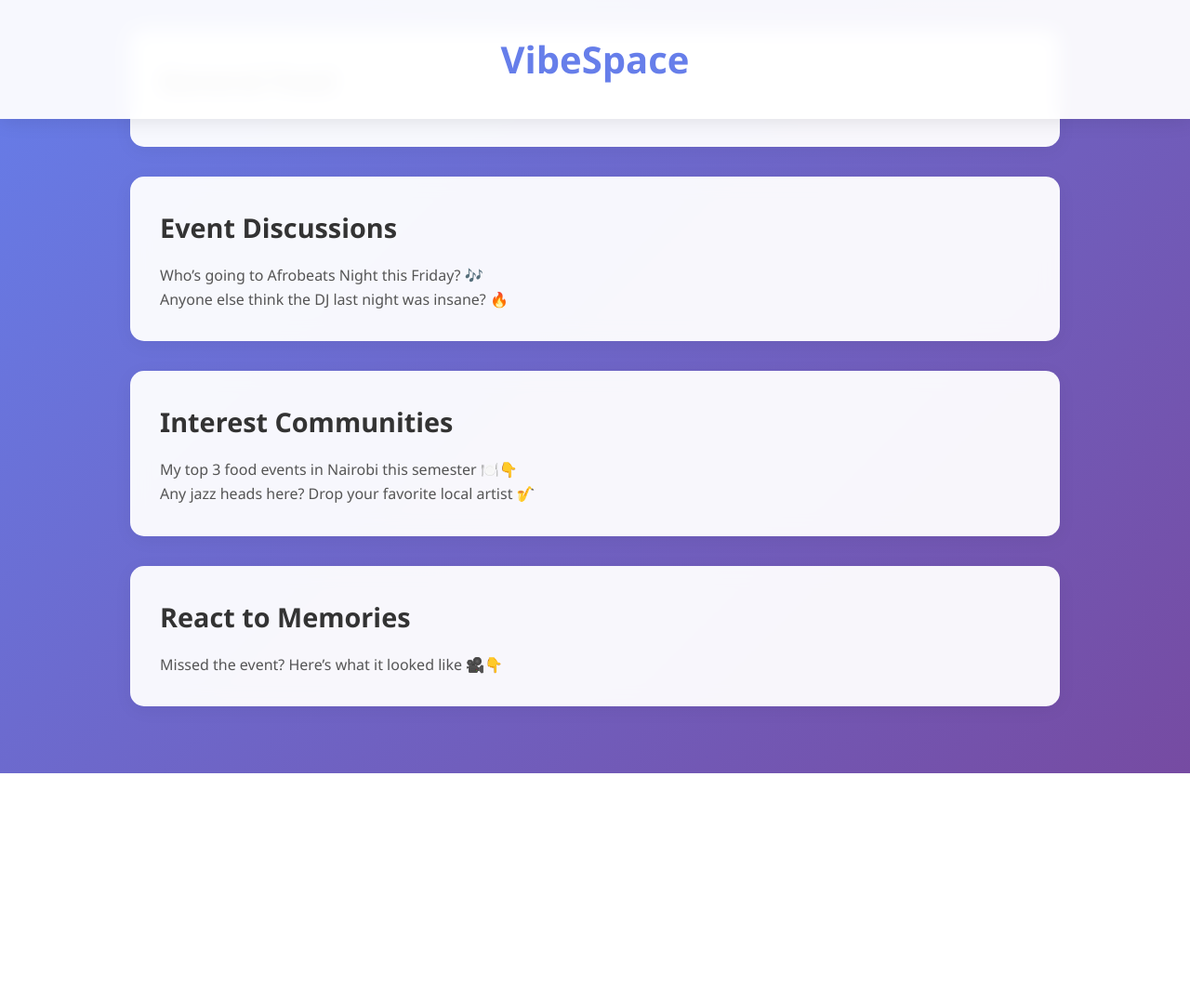
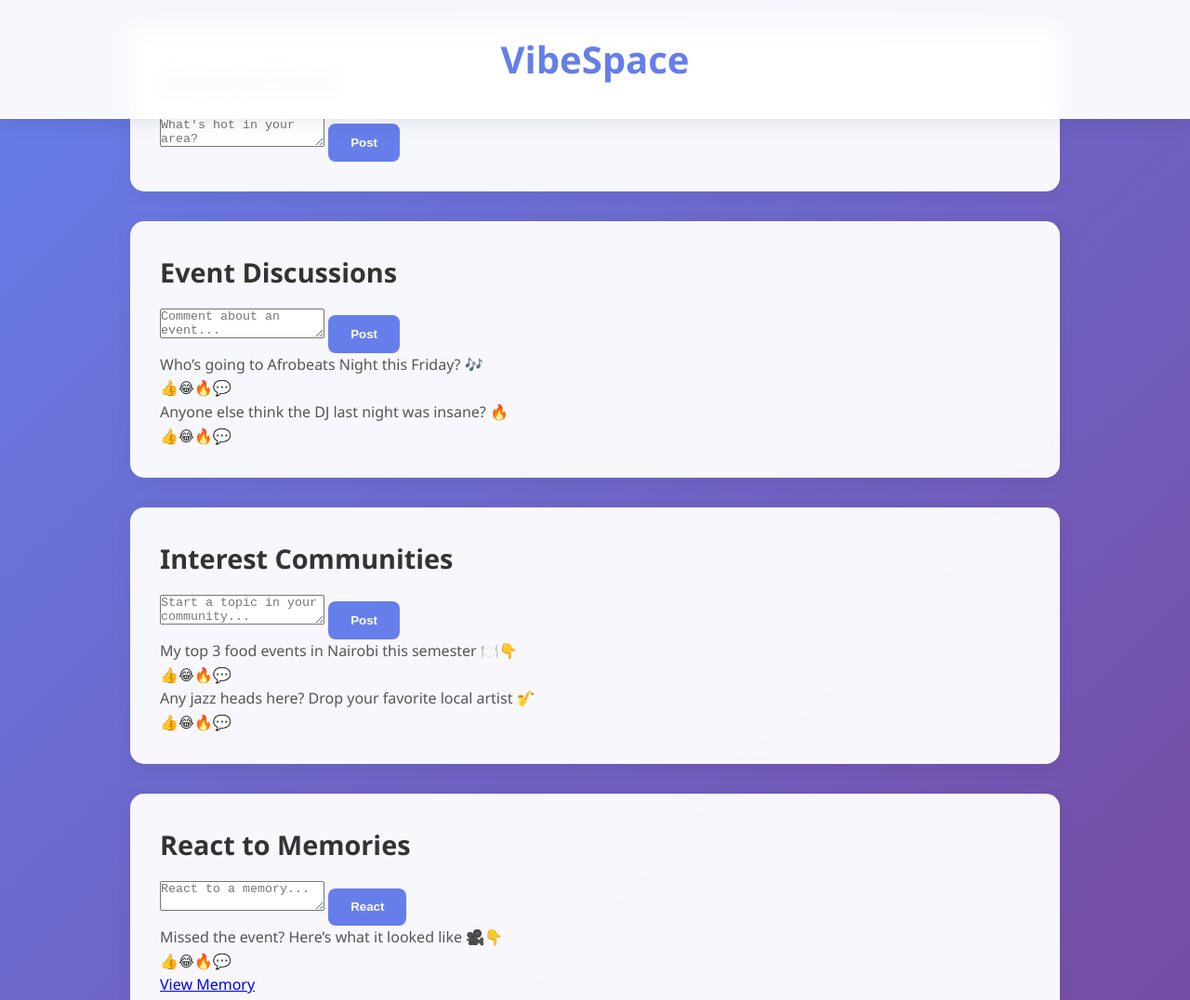
Before and after one commit to OdhiamboEugeneOnyango/EventsDiscoveryWebApp, a plain HTML site: page vibespace.html in a window 1280 px wide. Shown: the top 1076 px of the page at 93% size. Before the commit the page ends 832 px from the top, so only its background shows below. Drawn offline with Linux system fonts and the light colour scheme.

Commit message:
Updated vibespace.js and vibespace.html. Getting structure ready for connection to DB

```diff
--- a/vibespace.html
+++ b/vibespace.html
@@ -7,13 +7,48 @@
   <link rel="stylesheet" href="vibespace.css">
 </head>
 <body>
-  <header><h1>VibeSpace</h1></header>
+  <header>
+    <h1>VibeSpace</h1>
+  </header>
+
   <main>
-    <section class="general-feed"><h2>General Feed</h2></section>
-    <section class="event-threads"><h2>Event Discussions</h2></section>
-    <section class="communities"><h2>Interest Communities</h2></section>
-    <section class="media-reactions"><h2>React to Memories</h2></section>
+    <section class="general-feed">
+      <h2>General Feed</h2>
+      <form class="post-form">
+        <textarea placeholder="What's hot in your area?"></textarea>
+        <button type="submit">Post</button>
+      </form>
+      <div class="content"></div>
+    </section>
+
+    <section class="event-threads">
+      <h2>Event Discussions</h2>
+      <form class="post-form">
+        <textarea placeholder="Comment about an event..."></textarea>
+        <button type="submit">Post</button>
+      </form>
+      <div class="content"></div>
+    </section>
+
+    <section class="communities">
+      <h2>Interest Communities</h2>
+      <form class="post-form">
+        <textarea placeholder="Start a topic in your community..."></textarea>
+        <button type="submit">Post</button>
+      </form>
+      <div class="content"></div>
+    </section>
+
+    <section class="media-reactions">
+      <h2>React to Memories</h2>
+      <form class="post-form">
+        <textarea placeholder="React to a memory..."></textarea>
+        <button type="submit">React</button>
+      </form>
+      <div class="content"></div>
+    </section>
   </main>
+
   <script src="vibespace.js"></script>
 </body>
 </html>
--- a/vibespace.js
+++ b/vibespace.js
@@ -1,36 +1,62 @@
+document.addEventListener("DOMContentLoaded", () => {
+  const sections = {
+    general: document.querySelector(".general-feed .content"),
+    threads: document.querySelector(".event-threads .content"),
+    communities: document.querySelector(".communities .content"),
+    media: document.querySelector(".media-reactions .content"),
+  };
 
-document.addEventListener("DOMContentLoaded", () => {
-  const posts = [
-    { content: "Who’s going to Afrobeats Night this Friday? 🎶", type: "event" },
-    { content: "My top 3 food events in Nairobi this semester 🍽️👇", type: "list" },
-    { content: "Anyone else think the DJ last night was insane? 🔥", type: "reaction" },
-    { content: "Missed the event? Here’s what it looked like 🎥👇", type: "memory" },
-    { content: "Any jazz heads here? Drop your favorite local artist 🎷", type: "community" }
+  const samplePosts = [
+    { content: "Who’s going to Afrobeats Night this Friday? 🎶", type: "threads" },
+    { content: "My top 3 food events in Nairobi this semester 🍽️👇", type: "communities" },
+    { content: "Anyone else think the DJ last night was insane? 🔥", type: "threads" },
+    { content: "Missed the event? Here’s what it looked like 🎥👇", type: "media", memoryId: 101 },
+    { content: "Any jazz heads here? Drop your favorite local artist 🎷", type: "communities" }
   ];
 
-  const generalFeed = document.querySelector(".general-feed");
-  const threads = document.querySelector(".event-threads");
-  const communities = document.querySelector(".communities");
-  const mediaReactions = document.querySelector(".media-reactions");
+  samplePosts.forEach(post => {
+    const postContainer = document.createElement("div");
+    postContainer.classList.add("post");
 
-  posts.forEach(post => {
-    const el = document.createElement("p");
-    el.textContent = post.content;
+    const text = document.createElement("p");
+    text.textContent = post.content;
 
-    switch (post.type) {
-      case "event":
-      case "reaction":
-        threads.appendChild(el);
-        break;
-      case "list":
-      case "community":
-        communities.appendChild(el);
-        break;
-      case "memory":
-        mediaReactions.appendChild(el);
-        break;
-      default:
-        generalFeed.appendChild(el);
+    const reactionBar = document.createElement("div");
+    reactionBar.classList.add("reactions");
+    ["👍", "😂", "🔥", "💬"].forEach(emoji => {
+      const span = document.createElement("span");
+      span.textContent = emoji;
+      span.classList.add("reaction");
+      reactionBar.appendChild(span);
+    });
+
+    postContainer.appendChild(text);
+    postContainer.appendChild(reactionBar);
+
+    if (post.type === "media" && post.memoryId) {
+      const mediaLink = document.createElement("a");
+      mediaLink.href = `/memories.html#media-${post.memoryId}`;
+      mediaLink.textContent = "View Memory";
+      mediaLink.classList.add("media-link");
+      postContainer.appendChild(mediaLink);
     }
+
+    sections[post.type].appendChild(postContainer);
+  });
+
+  // Add post form handling
+  document.querySelectorAll(".post-form").forEach(form => {
+    form.addEventListener("submit", function (e) {
+      e.preventDefault();
+      const input = this.querySelector("textarea");
+      const newPost = input.value.trim();
+      if (newPost) {
+        const postEl = document.createElement("div");
+        postEl.classList.add("post");
+        postEl.innerHTML = `<p>${newPost}</p><div class="reactions"><span>👍</span> <span>😂</span> <span>🔥</span> <span>💬</span></div>`;
+        this.parentElement.querySelector(".content").appendChild(postEl);
+        input.value = "";
+      }
+    });
   });
 });
```
